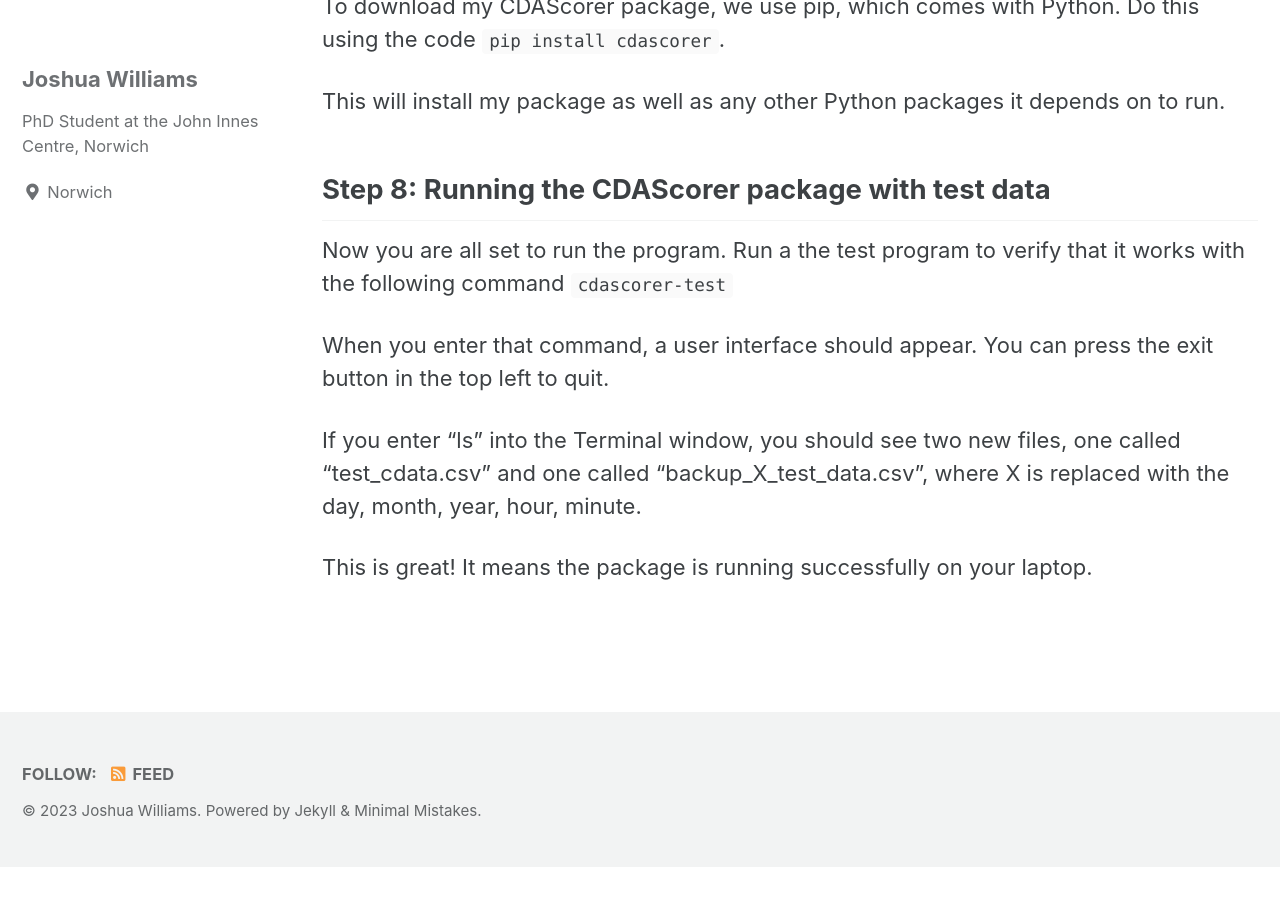
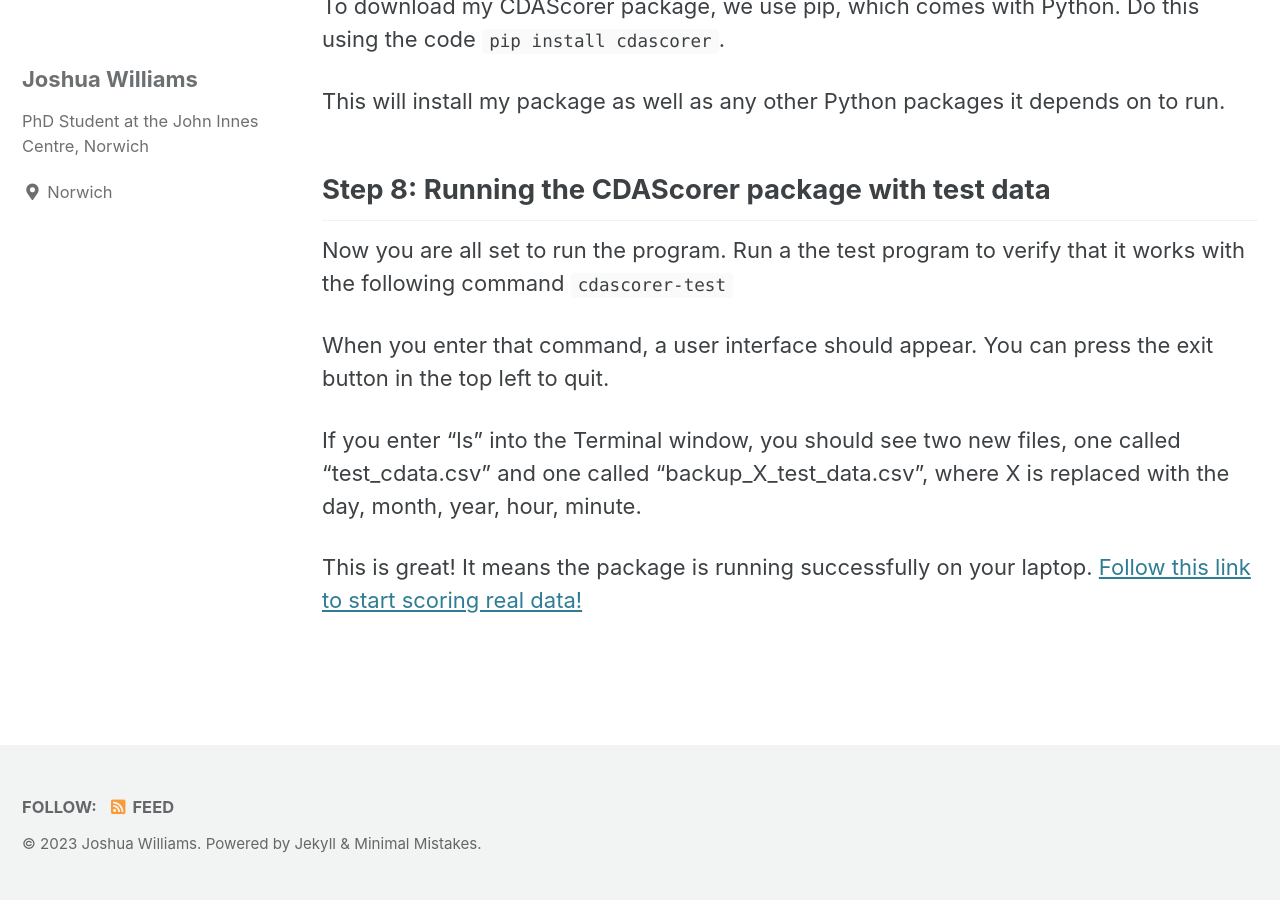
Before and after one commit to joshuandwilliams/CDAScorer, a Jekyll site: the page built from docs/_pages/mac_tutorial.md, in a window 1280 px wide and 900 px high, scrolled down 2514 px. Built offline with Jekyll 4.4.1, drawn with Linux system fonts in a browser that asks for light colours; cached includes are drawn as plain includes; before the commit the page ends 3381 px from its top, so only the background shows below that.

Commit message:
Update mac_tutorial.md

```diff
--- a/docs/_pages/mac_tutorial.md
+++ b/docs/_pages/mac_tutorial.md
@@ -57,4 +57,4 @@ When you enter that command, a user interface should appear. You can press the e
 
 If you enter "ls" into the Terminal window, you should see two new files, one called "test_cdata.csv" and one called "backup_X_test_data.csv", where X is replaced with the day, month, year, hour, minute.
 
-This is great! It means the package is running successfully on your laptop.
+This is great! It means the package is running successfully on your laptop. [Follow this link to start scoring real data!](https://joshuandwilliams.github.io/CDAScorer/scoring_meeting/)
```
